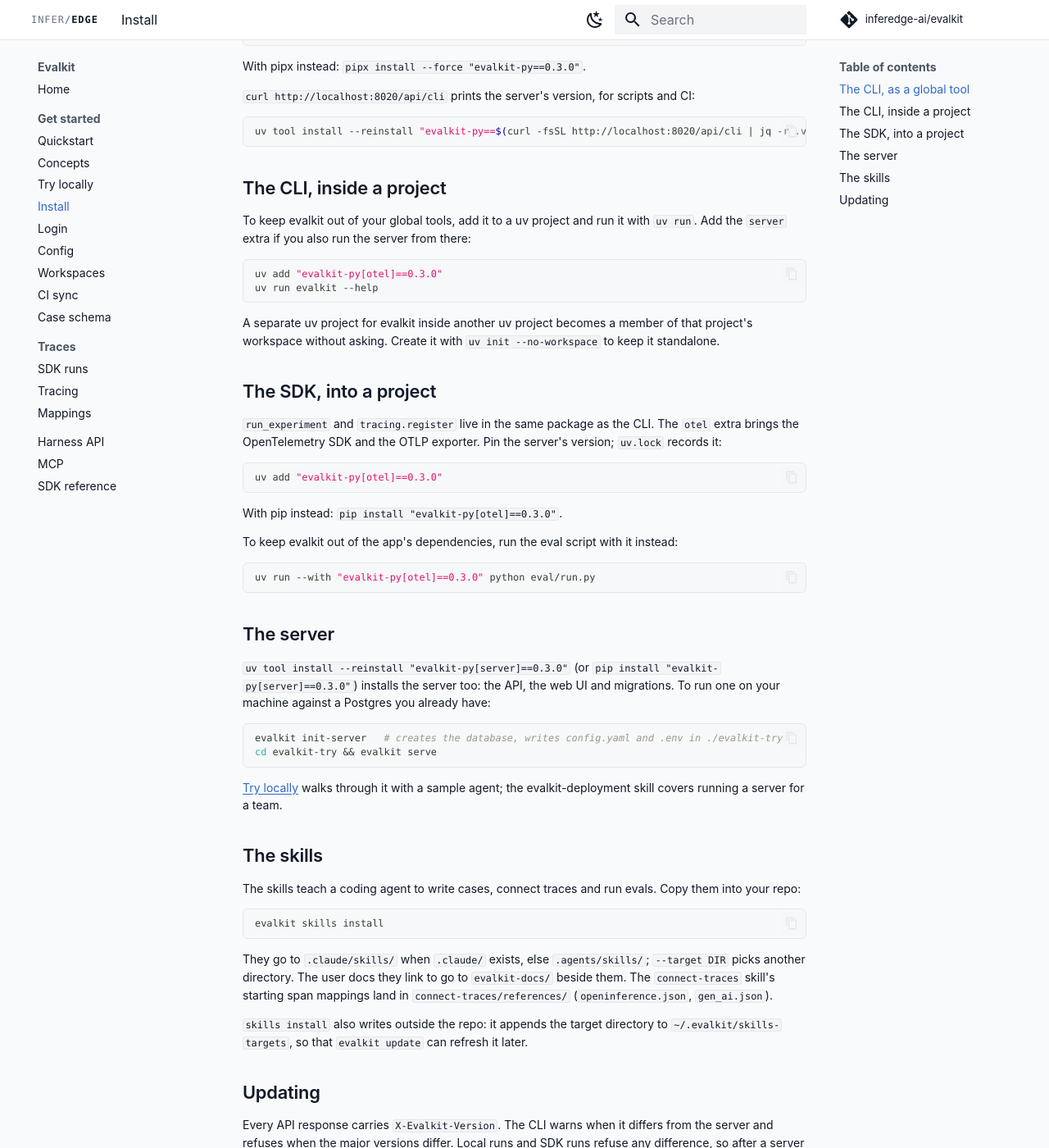
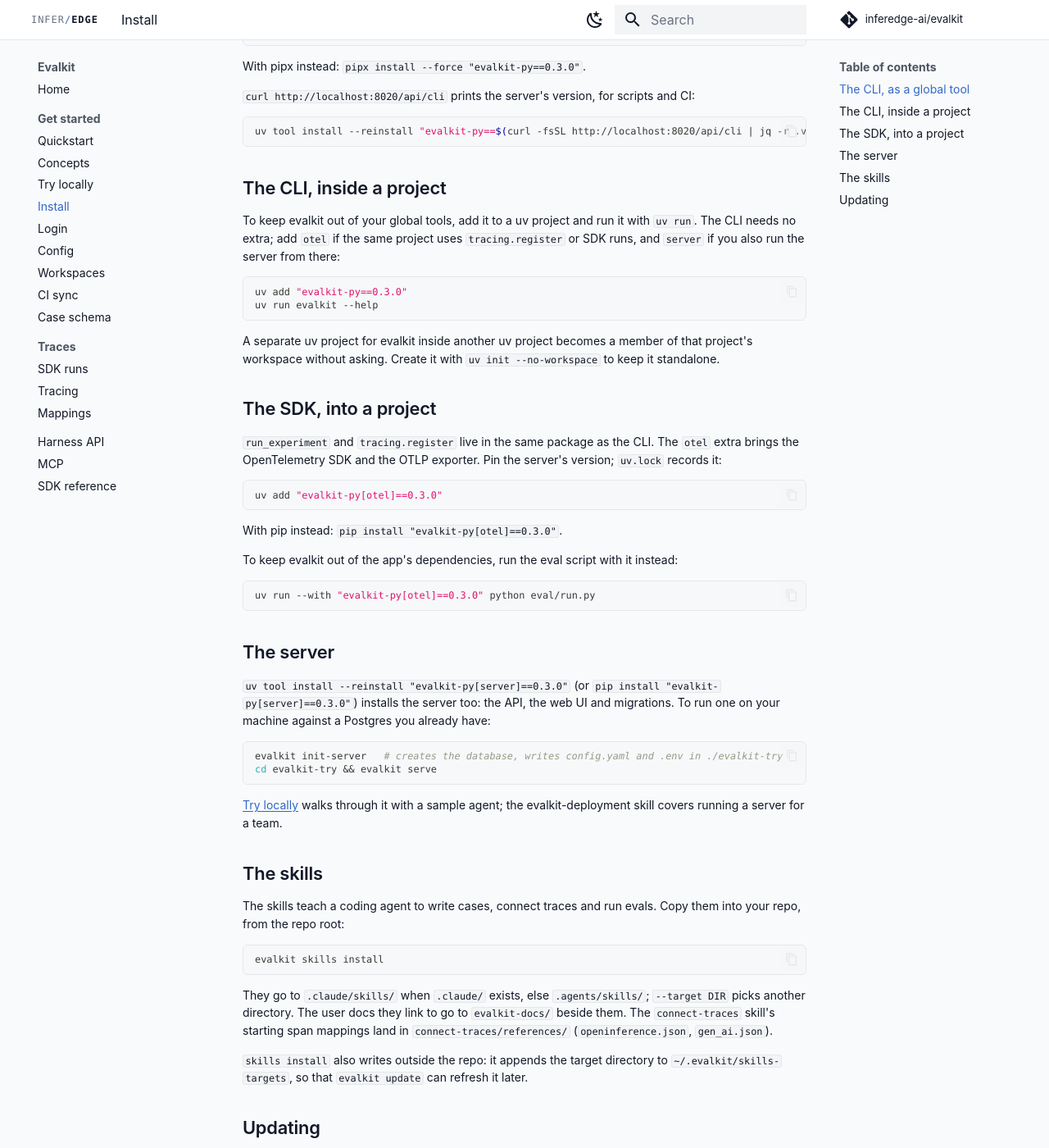
Before and after one commit to inferedge-ai/evalkit, an MkDocs documentation site: the page built from docs/user/install.md, in a window 1280 px wide and 1400 px high, scrolled down 380 px. Shown: the whole window at 82% size. Built offline with MkDocs 1.6.1 and Material for MkDocs 9.7.7, drawn with Linux system fonts in a browser that asks for light colours; comment, search, counter and statistics services are not loaded; the version menu is left out.

Commit message:
Address review: plain CLI install, run skills install from repo root, --reinstall on try-locally
Co-Authored-By: Claude Opus 5.5 (1M context) <noreply@anthropic.com>
Claude-Session: https://claude.ai/code/session_01BJVQnXTGZPh22Xu2y7vUCd

````diff
--- a/docs/user/install.md
+++ b/docs/user/install.md
@@ -20,10 +20,10 @@ uv tool install --reinstall "evalkit-py==$(curl -fsSL {{origin}}/api/cli | jq -r
 
 ## The CLI, inside a project
 
-To keep evalkit out of your global tools, add it to a uv project and run it with `uv run`. Add the `server` extra if you also run the server from there:
+To keep evalkit out of your global tools, add it to a uv project and run it with `uv run`. The CLI needs no extra; add `otel` if the same project uses `tracing.register` or SDK runs, and `server` if you also run the server from there:
 
 ```bash
-uv add "evalkit-py[otel]=={{version}}"
+uv add "evalkit-py=={{version}}"
 uv run evalkit --help
 ```
 
@@ -58,7 +58,7 @@ cd evalkit-try && evalkit serve
 
 ## The skills
 
-The skills teach a coding agent to write cases, connect traces and run evals. Copy them into your repo:
+The skills teach a coding agent to write cases, connect traces and run evals. Copy them into your repo, from the repo root:
 
 ```bash
 evalkit skills install
````
Also changed, not shown: docs/user/try-locally.md (+1 -1 lines).
